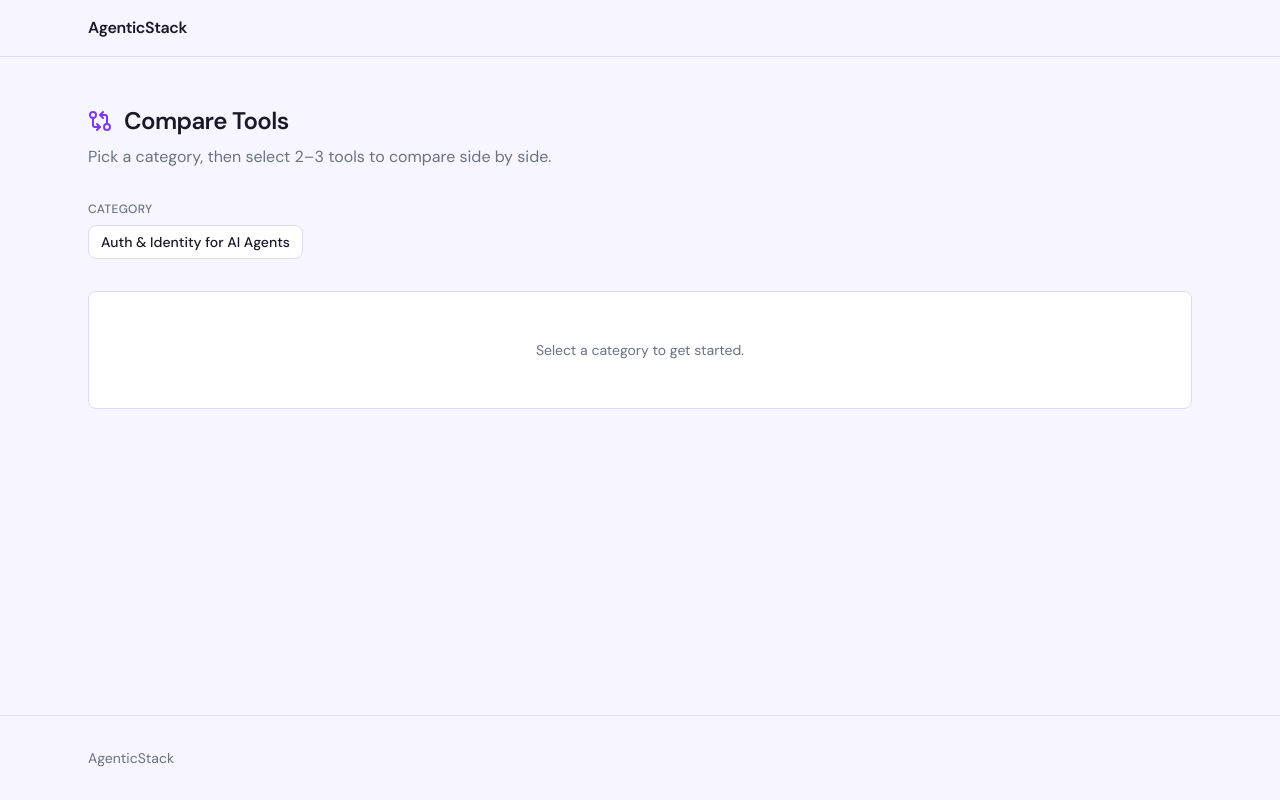
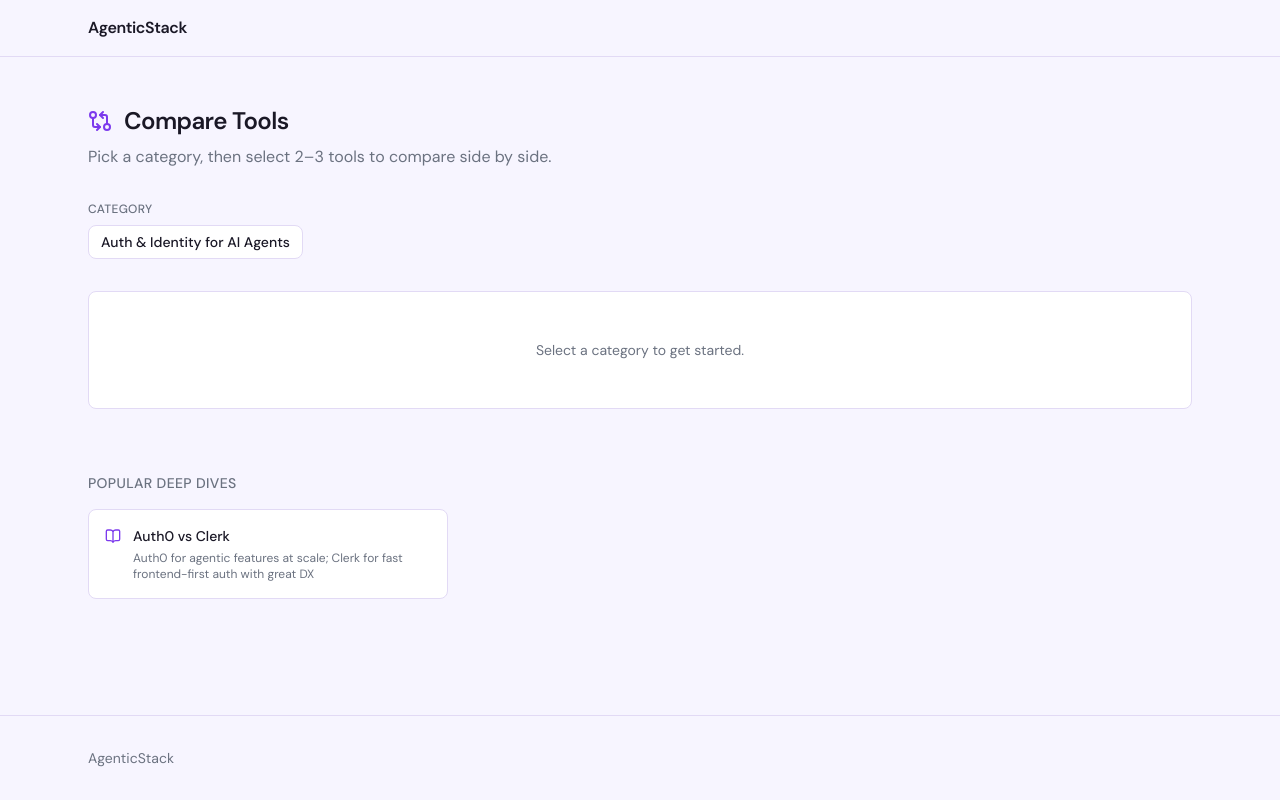
Before and after one commit to agenticstack-sh/agenticstack, a Next.js app: page /compare in a window 1280 px wide. Built offline with nearby package versions, Linux system fonts and the light colour scheme.

Commit message:
add popular guides below compare page

```diff
--- a/app/compare/page.tsx
+++ b/app/compare/page.tsx
@@ -106,6 +106,32 @@
           Select a category to get started.
         </div>
       )}
+      {/* Comparison guides */}
+      {comparisons.length > 0 && (
+        <div className="mt-16">
+          <h2 className="text-sm font-medium uppercase tracking-wide mb-4" style={{ color: "var(--muted)" }}>
+            Popular deep dives
+          </h2>
+          <div className="grid grid-cols-1 sm:grid-cols-2 lg:grid-cols-3 gap-3">
+            {comparisons.map((comp) => (
+              <Link
+                key={comp.slug}
+                href={`/compare/${comp.slug}`}
+                className="p-4 rounded-lg no-underline hover:opacity-80 transition-opacity flex items-start gap-3"
+                style={{ background: "var(--card)", border: "1px solid var(--border)" }}
+              >
+                <BookOpen size={16} className="mt-0.5 shrink-0" style={{ color: "var(--accent-text)" }} />
+                <div>
+                  <div className="font-medium text-sm">{comp.title}</div>
+                  <div className="text-xs mt-1" style={{ color: "var(--muted)" }}>
+                    {comp.verdict}
+                  </div>
+                </div>
+              </Link>
+            ))}
+          </div>
+        </div>
+      )}
     </div>
   );
 }
```
